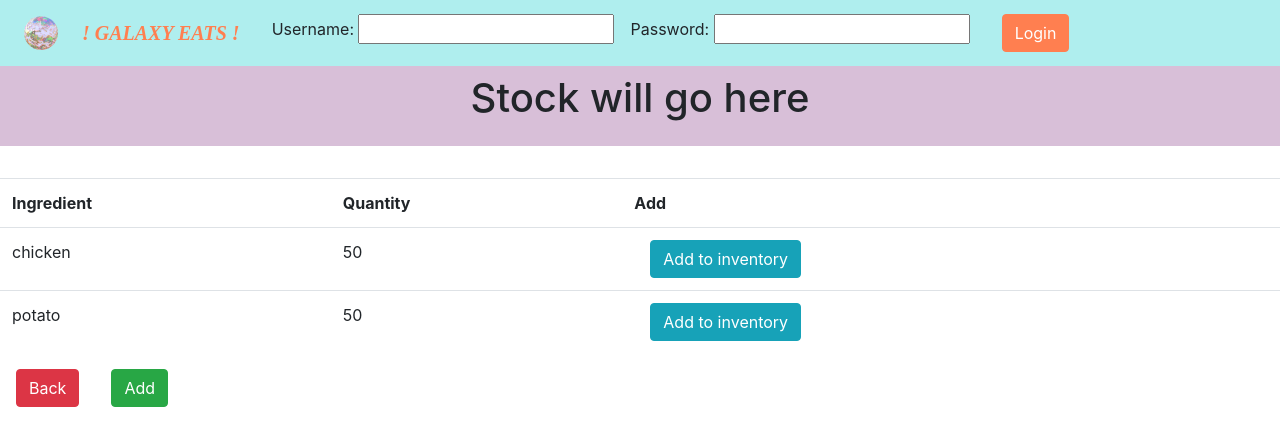
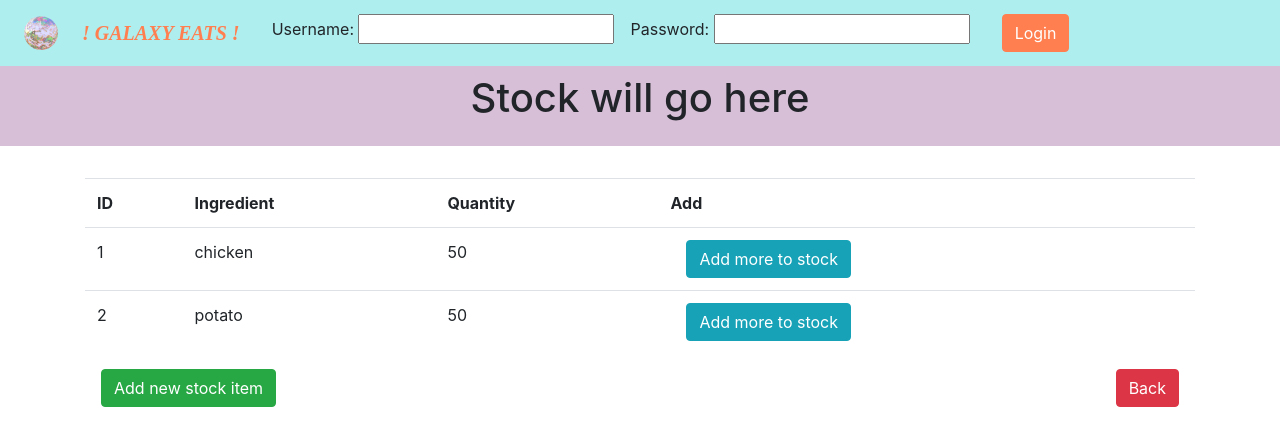
Before and after one commit to Bluetricity/animated-spoon, an Angular app in the folder eats/: page /stock in a window 1280 px wide. Shown: the top 446 px of the page. Built offline with nearby package versions, Linux system fonts and the light colour scheme; no server answers.

Commit message:
populate table with dummy json data

```diff
--- a/eats/src/app/inventory/inventory.component.html
+++ b/eats/src/app/inventory/inventory.component.html
@@ -1,20 +1,25 @@
 <div>
     <h1 style="text-align: center">Stock will go here</h1>
+    <div class="container">
     <table class="table" id="tbl">
 
         <br>
         <tr>
+            <TH>ID</TH>
             <th>Ingredient</th>
             <th>Quantity</th>
             <th>Add</th>
         </tr>
         <tr *ngFor="let i of Inv">
+            <td>{{i.id}}</td>
             <td>{{i.ingredient}}</td>
             <td>{{i.quantity}}</td>
-            <td><button type="submit" class=" btn btn-info" id="testbtn">Add to inventory</button></td>
+            <td><button type="submit" class=" btn btn-info" id="testbtn">Add more to stock</button></td>
         </tr>
     </table>
-    <button type="submit" class="btn btn-danger" id="backbtn">Back</button>
-    <button type="submit" class="btn btn-success" id="addbtn">Add</button>
-
+    <button type="submit" class="btn btn-success" id="addbtn">Add new stock item</button>
+    <div class="float-right">
+        <button type="submit" class="btn btn-danger" id="backbtn">Back</button>
+    </div>
+    </div>
 </div>
```
